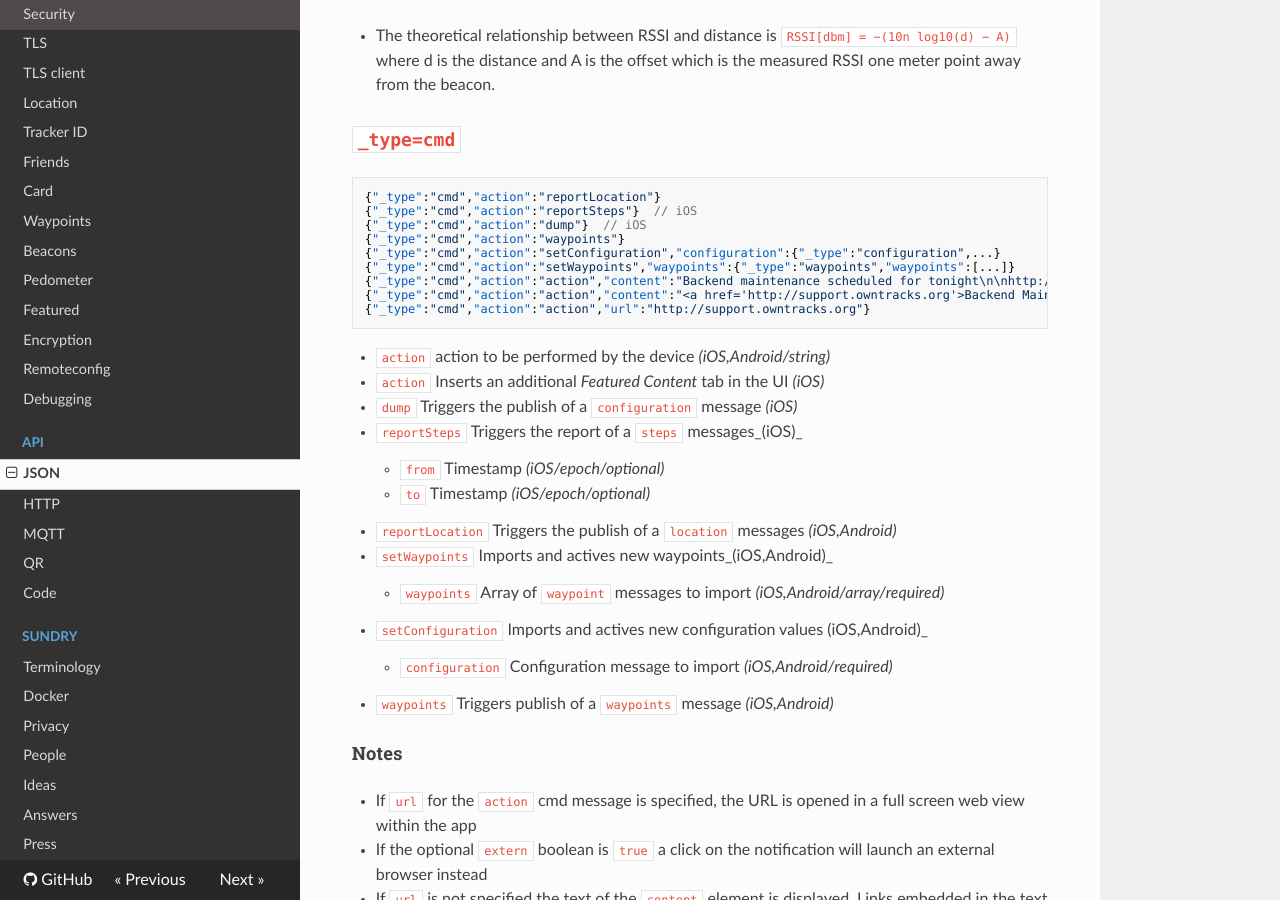
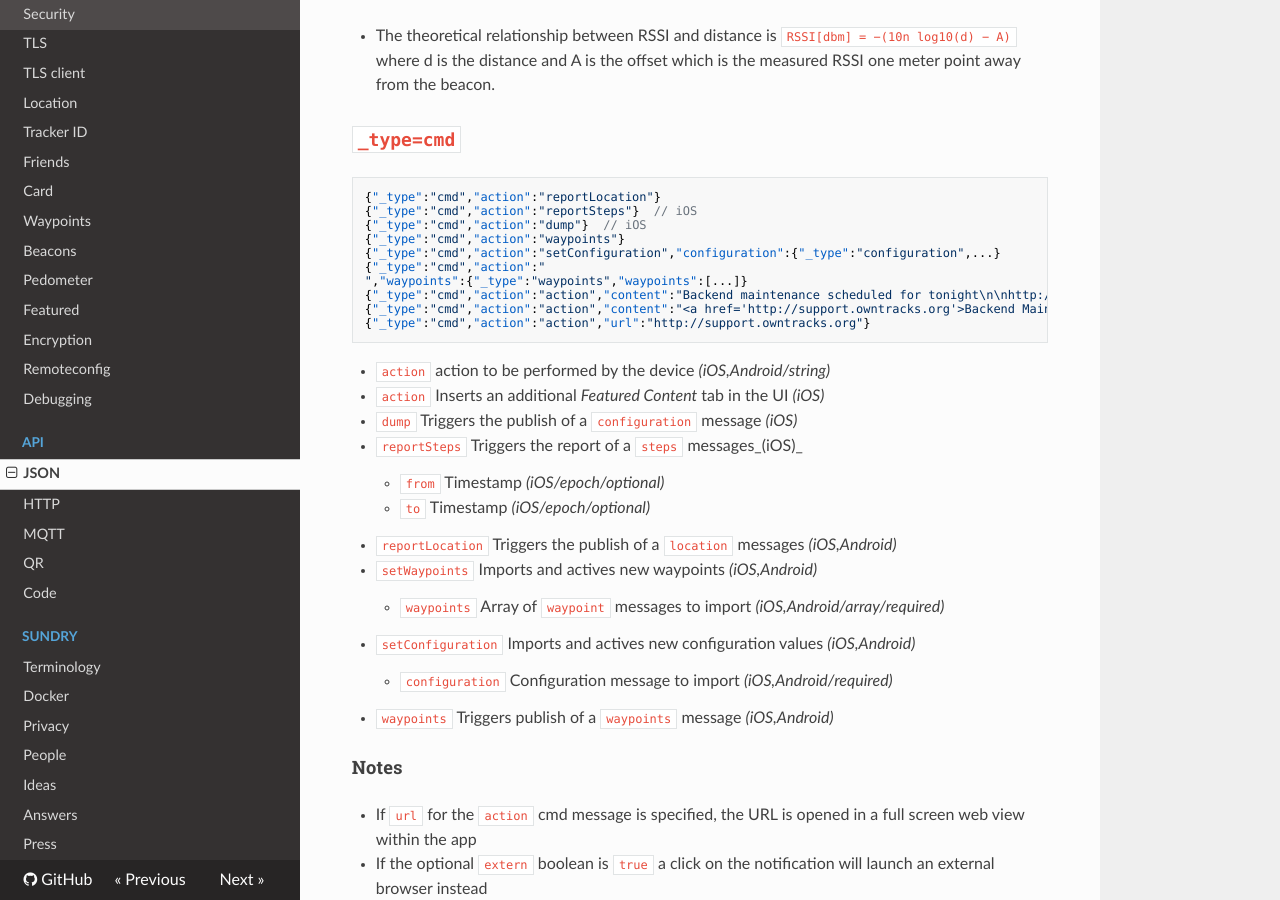
Before and after one commit to owntracks/booklet, an MkDocs documentation site: the page built from docs/tech/json.md, in a window 1280 px wide and 900 px high, scrolled down 8780 px. Built offline with MkDocs 1.6.1, drawn with Linux system fonts in a browser that asks for light colours; nearby versions of some CDN libraries; old or Windows-style settings are respelled for this version of MkDocs; some of the changed text lies outside the part shown.

Commit message:
Fixed some formating

```diff
--- a/docs/tech/json.md
+++ b/docs/tech/json.md
@@ -316,7 +316,8 @@ These messages are published when beacon ranging (iOS only) is enabled. Be advis
 {"_type":"cmd","action":"dump"}  // iOS
 {"_type":"cmd","action":"waypoints"}
 {"_type":"cmd","action":"setConfiguration","configuration":{"_type":"configuration",...}
-{"_type":"cmd","action":"setWaypoints","waypoints":{"_type":"waypoints","waypoints":[...]}
+{"_type":"cmd","action":"
+","waypoints":{"_type":"waypoints","waypoints":[...]}
 {"_type":"cmd","action":"action","content":"Backend maintenance scheduled for tonight\n\nhttp://support.owntracks.org"}
 {"_type":"cmd","action":"action","content":"<a href='http://support.owntracks.org'>Backend Maintenance tonight</a>"}
 {"_type":"cmd","action":"action","url":"http://support.owntracks.org"}
@@ -328,9 +329,9 @@ These messages are published when beacon ranging (iOS only) is enabled. Be advis
     * `from` Timestamp _(iOS/epoch/optional)_
     * `to` Timestamp _(iOS/epoch/optional)_
   * `reportLocation` Triggers the publish of a `location` messages _(iOS,Android)_
-  * `setWaypoints` Imports and actives new waypoints_(iOS,Android)_
+  * `setWaypoints` Imports and actives new waypoints _(iOS,Android)_
     * `waypoints` Array of `waypoint` messages to import _(iOS,Android/array/required)_
-  * `setConfiguration` Imports and actives new configuration values (iOS,Android)_
+  * `setConfiguration` Imports and actives new configuration values _(iOS,Android)_
     * `configuration` Configuration message to import _(iOS,Android/required)_
   * `waypoints` Triggers publish of a `waypoints` message _(iOS,Android)_
 
```
Also changed, not shown: other parts of docs/tech/json.md (+1 -1 lines).
